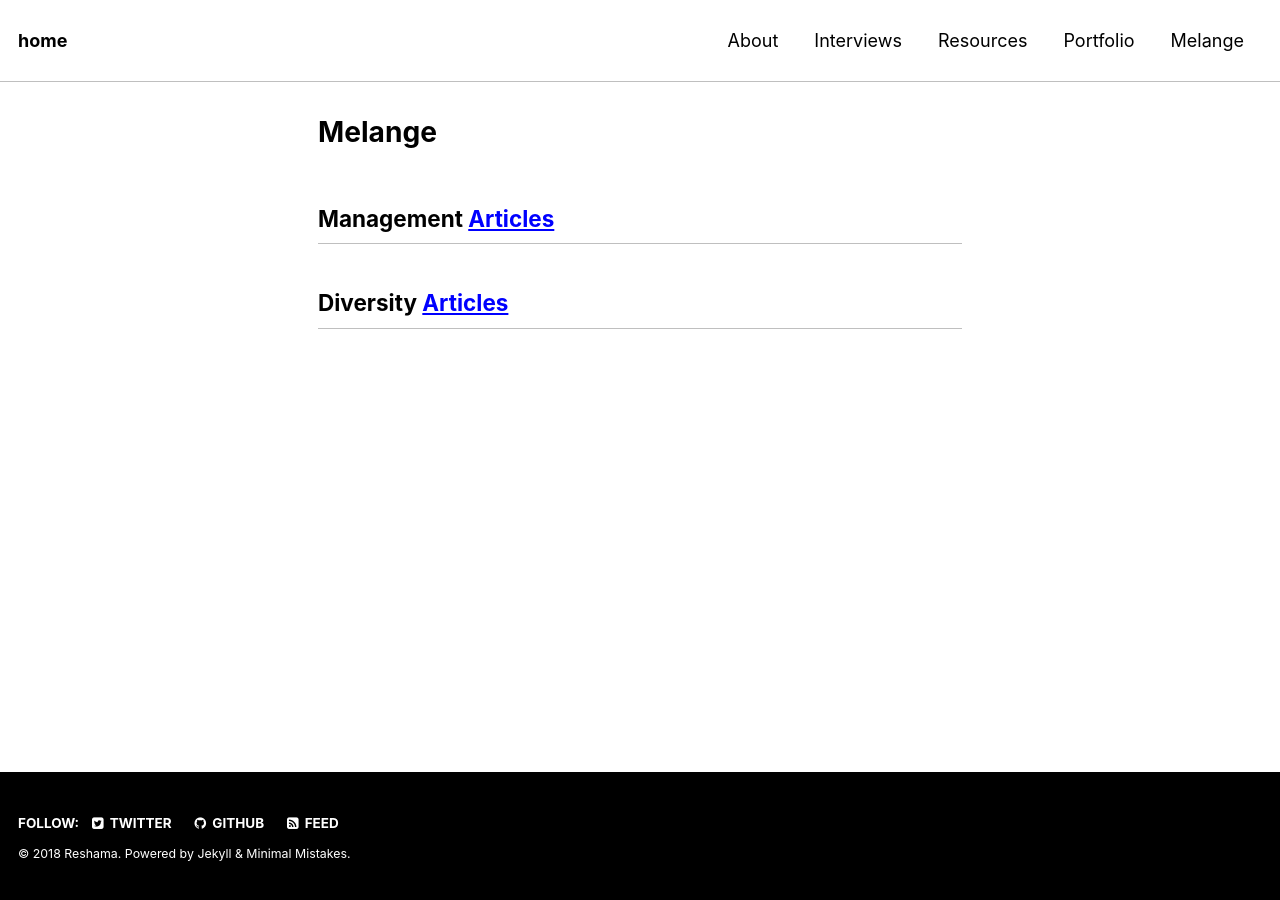
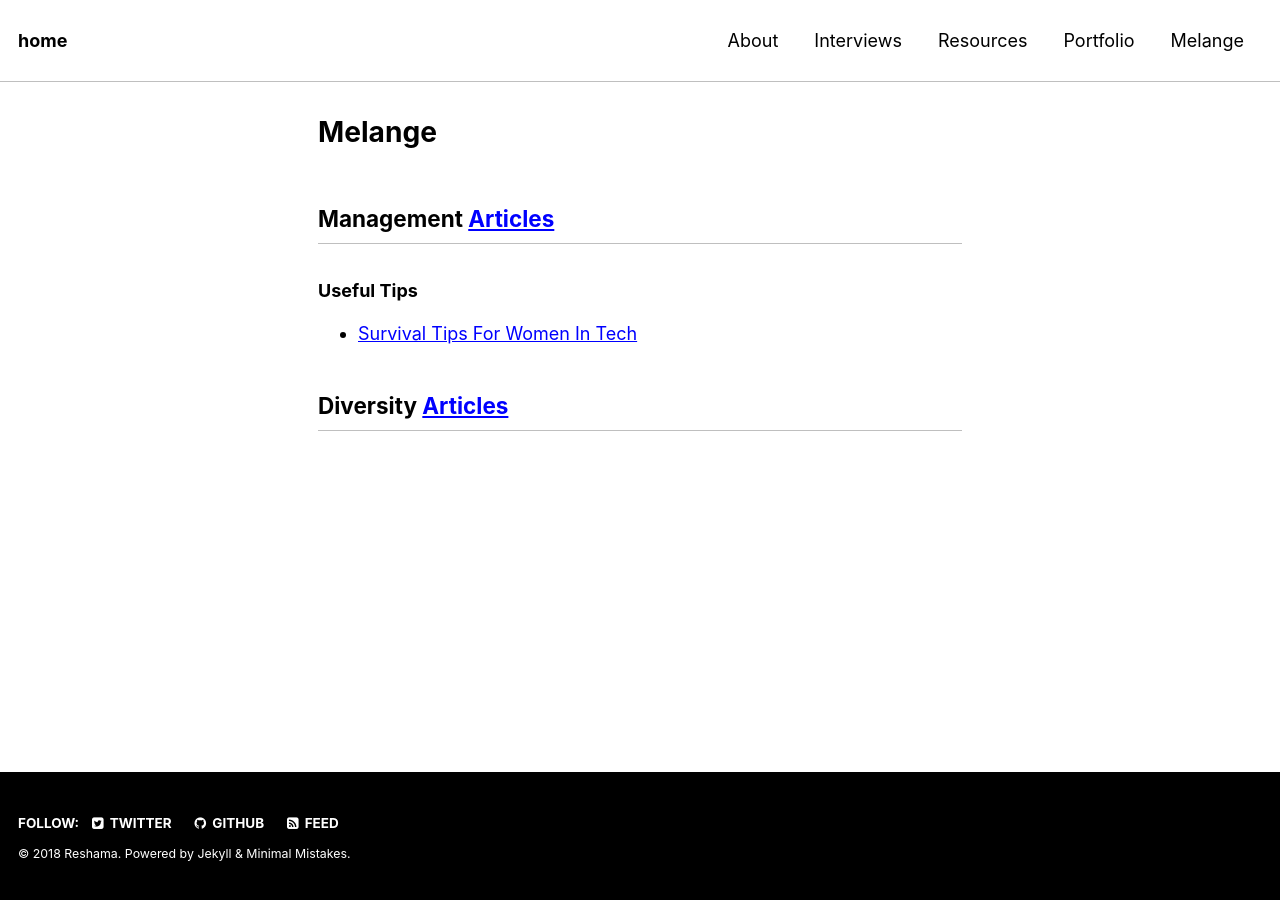
Before and after one commit to reshamas/reshamas.github.io, a Jekyll site: the page built from melange/index.md, in a window 1280 px wide. Built offline with Jekyll 4.4.1, drawn with Linux system fonts in a browser that asks for light colours.

Commit message:
Update index.md

```diff
--- a/melange/index.md
+++ b/melange/index.md
@@ -7,4 +7,8 @@ comments: false
 
 ## Management [Articles](management.md)
 
+### Useful Tips
+- [Survival Tips For Women In Tech](https://patricia.no/2018/09/06/survival_tips_for_women_in_tech.html)
+
+
 ## Diversity [Articles](diversity.md)
```
